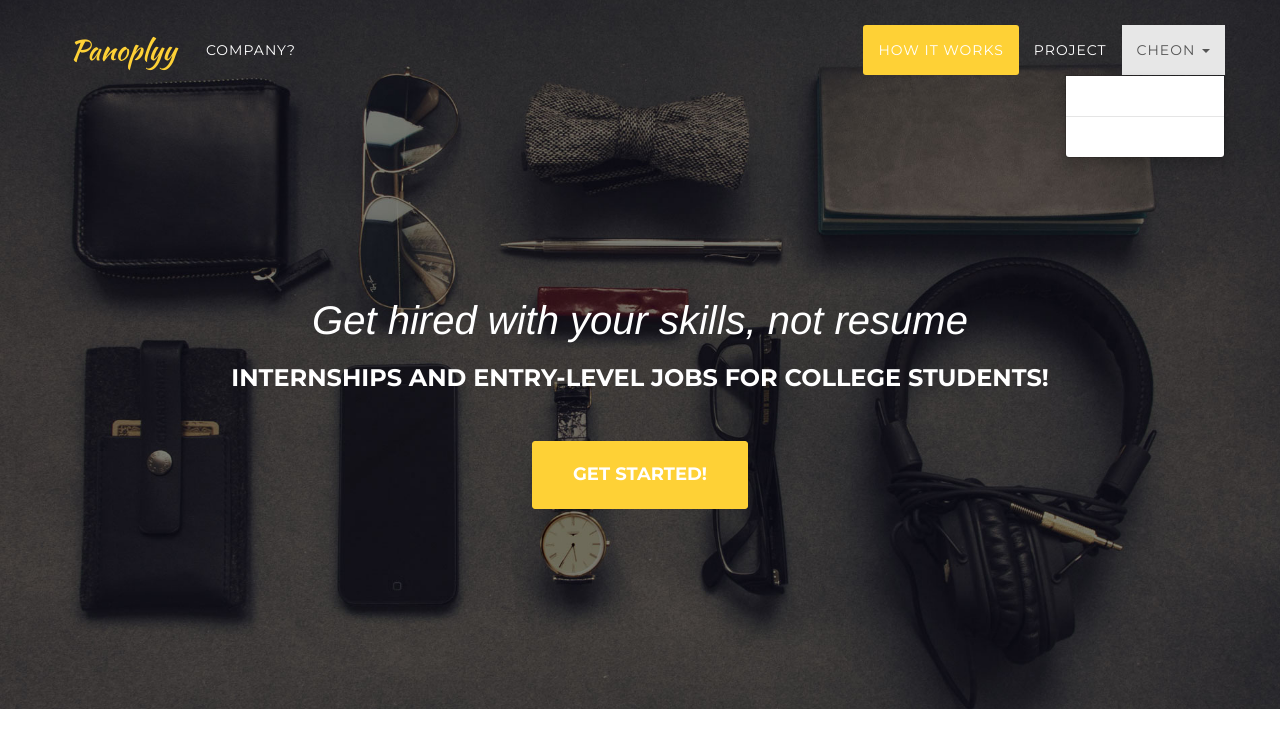
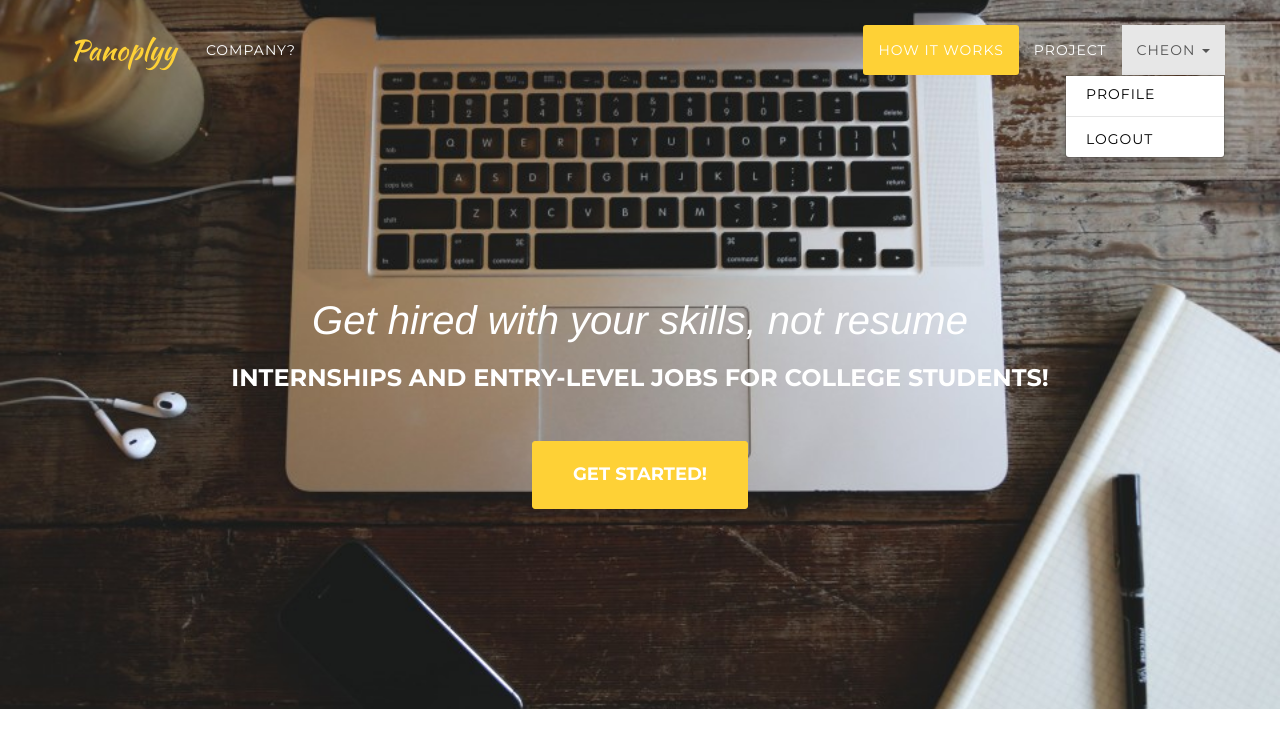
Before and after one commit to cheonmyung/PanoplyyFirst, a Django app: page / in a window 1280 px wide, after a click on "CHEON". Shown: the top 749 px of the page. Run offline with Django 3.2, Linux system fonts and the light colour scheme; a user stored in the database is signed in; some libraries are stand-ins or nearby versions; some web fonts are replaced.

Commit message:
changed css

```diff
--- a/static/css/agency.css
+++ b/static/css/agency.css
@@ -215,7 +215,7 @@ fieldset[disabled] .btn-xl.active {
 .navbar-default .nav li a:hover,
 .navbar-default .nav li a:focus {
     outline: 0;
-    color: #fed136;
+    color: #000;
 }
 
 .navbar-default .navbar-nav>.active>a {
--- a/templates/base/student_home.html
+++ b/templates/base/student_home.html
@@ -93,12 +93,12 @@
                     <li class="dropdown">
                         <a href="#" class="dropdown-toggle" data-toggle="dropdown" role="button" aria-haspopup="true" aria-expanded="false">{{ user.username }} <span class="caret"></span></a>
                         <ul class="dropdown-menu">
-                            <li><a href="{% url 'profile_view' username=user.username %}">Profile</a></li>
+                            <li><a style="color:black;" href="{% url 'profile_view' username=user.username %}">Profile</a></li>
                             <li role="separator" class="divider"></li>
                             {% if user.user_type == 'Student' %}
-                            <li><a href="{% url 'student_logout' %}">Logout</a></li>
+                            <li><a style="color:black;" href="{% url 'student_logout' %}">Logout</a></li>
                             {% else %}
-                            <li><a href="{% url 'company_logout' %}">Logout</a></li>
+                            <li><a style="color:black;" href="{% url 'company_logout' %}">Logout</a></li>
                             {% endif %}
                         </ul>
                     </li>
```
Also changed, not shown: db.sqlite3, static/header-bg.jpg (added), static/img/header-bg.jpg, static/img/header.jpg.
